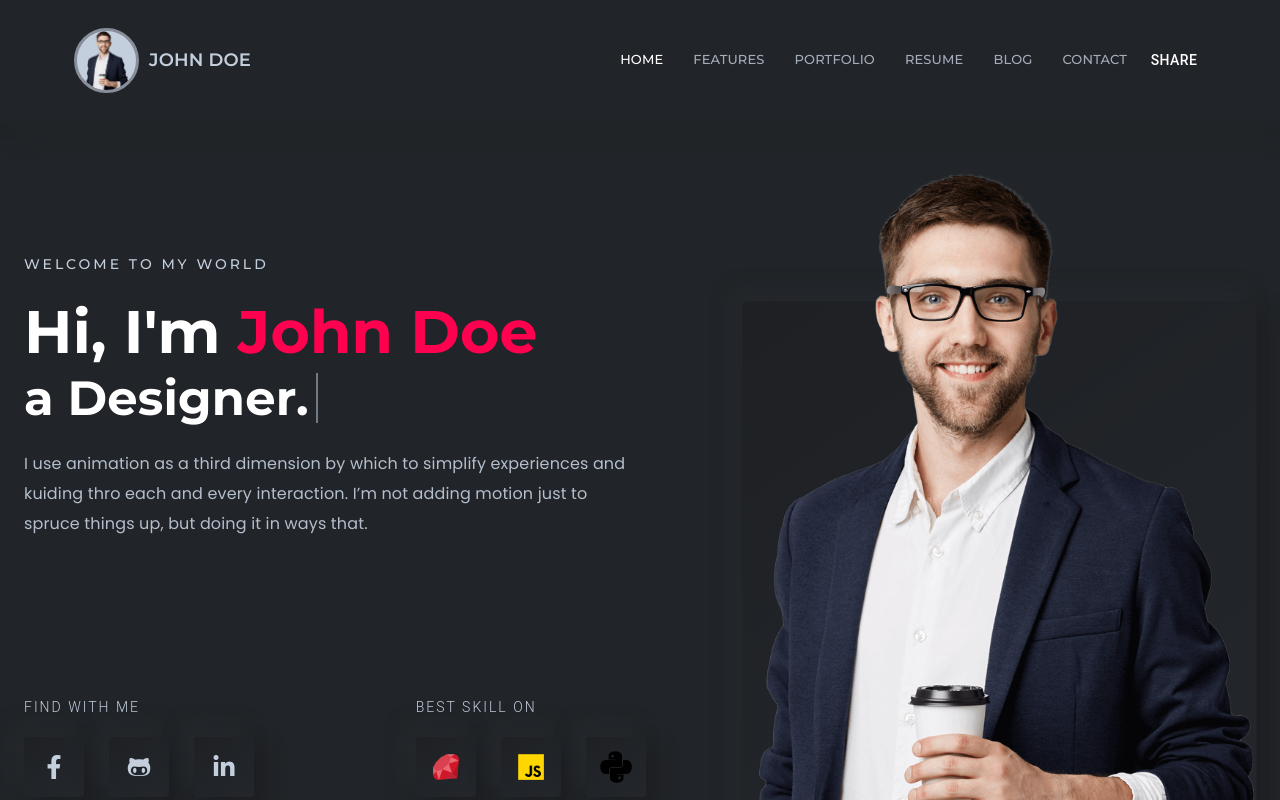
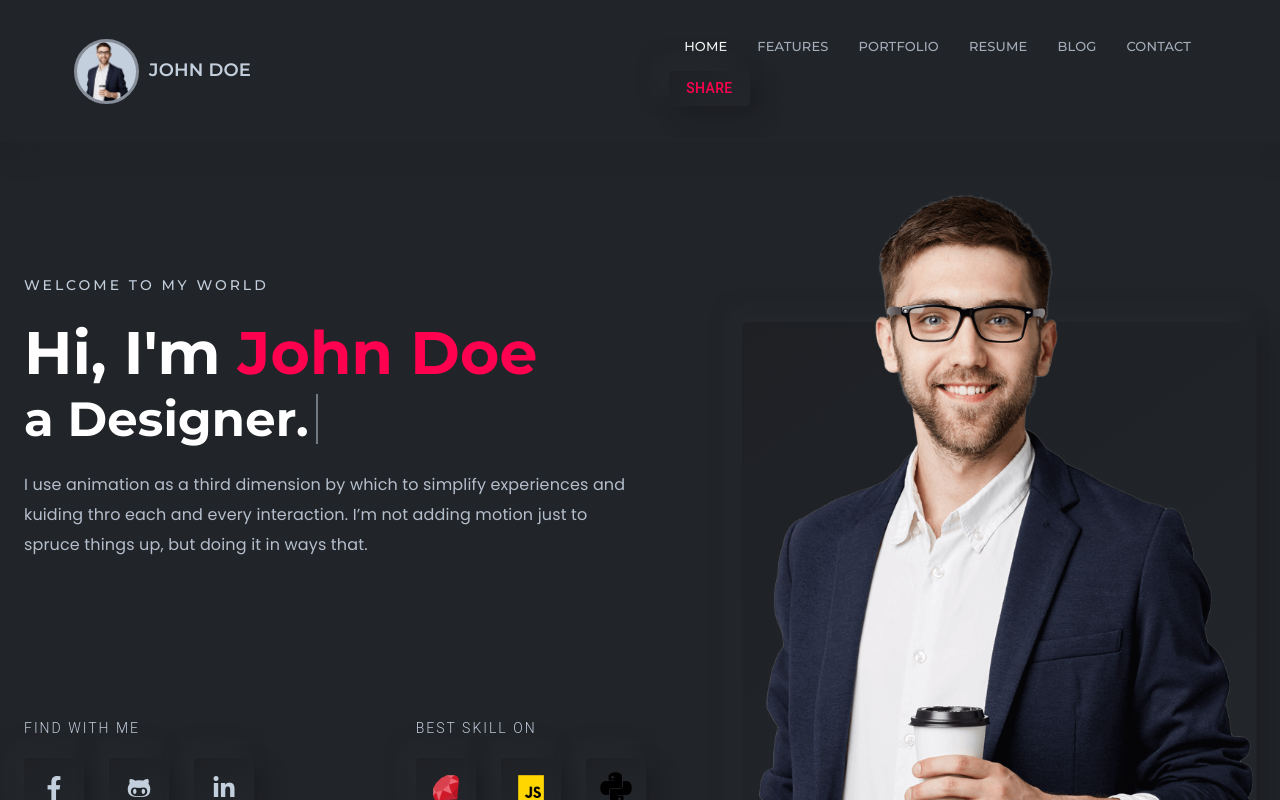
Before and after one commit to imranprof/jobs-frontend, a Next.js app: page /profile in a window 1280 px wide. Shown: the top 800 px of the page. Built offline with nearby package versions, Linux system fonts and the light colour scheme; a web font is replaced by a local one; what next-redux-wrapper would draw is missing.

Commit message:
fix: modify share icon style

```diff
--- a/src/views/Header/style.js
+++ b/src/views/Header/style.js
@@ -112,6 +112,21 @@ export const useStyles = makeStyles({
           opacity: 1,
           color: theme.palette.customColor.light,
         },
+      },
+      '&__share': {
+        display: "flex",
+        position: 'relative',
+        alignItems: "center",
+        textAlign: "center",
+        textTransform: "uppercase",
+        background: theme.palette.customBackground.gradiant.light,
+        boxShadow: theme.palette.customShadow.paperCardShadow,
+        width: "15%",
+        marginTop: "15px",
+        height: 35,
+        border: "none",
+        borderRadius: 5,
+        color: theme.palette.customColor.highContrast
       },
       '& .active': {
         opacity: 1,
--- a/src/views/Profile/Header/components/navItems.js
+++ b/src/views/Profile/Header/components/navItems.js
@@ -22,7 +22,7 @@ const NavItems = ({classes, variant}) => {
                 </ListItem>)
             )}
 
-            <Button onClick={event => setAnchorElBottom(event.currentTarget)} className={`${classes.headerWrapper}__nav ${classes.headerWrapper}__nav--`}>
+            <Button onClick={event => setAnchorElBottom(event.currentTarget)} className={`${classes.headerWrapper}__nav__share`}>
                 Share
             </Button>
             <Popover
```
